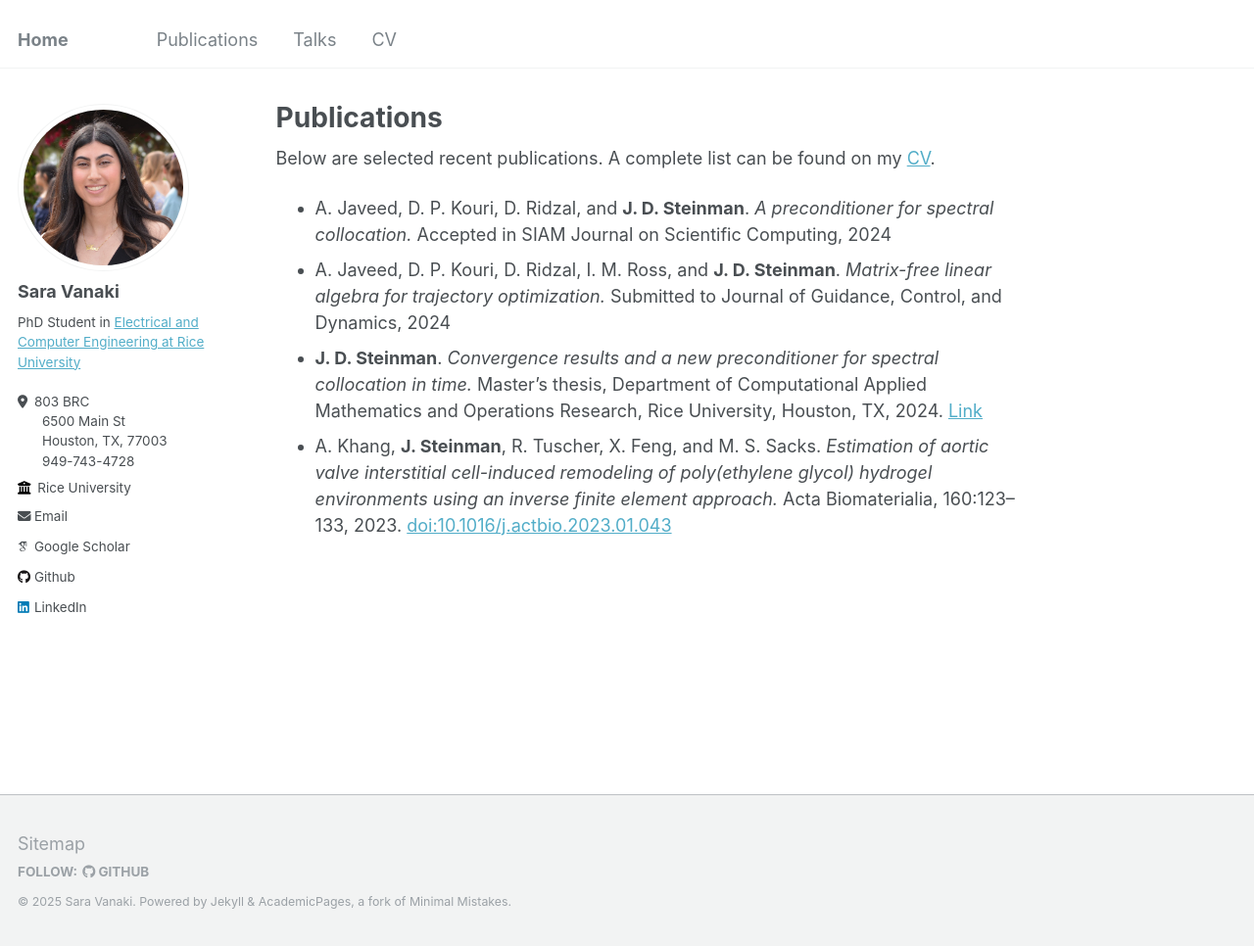
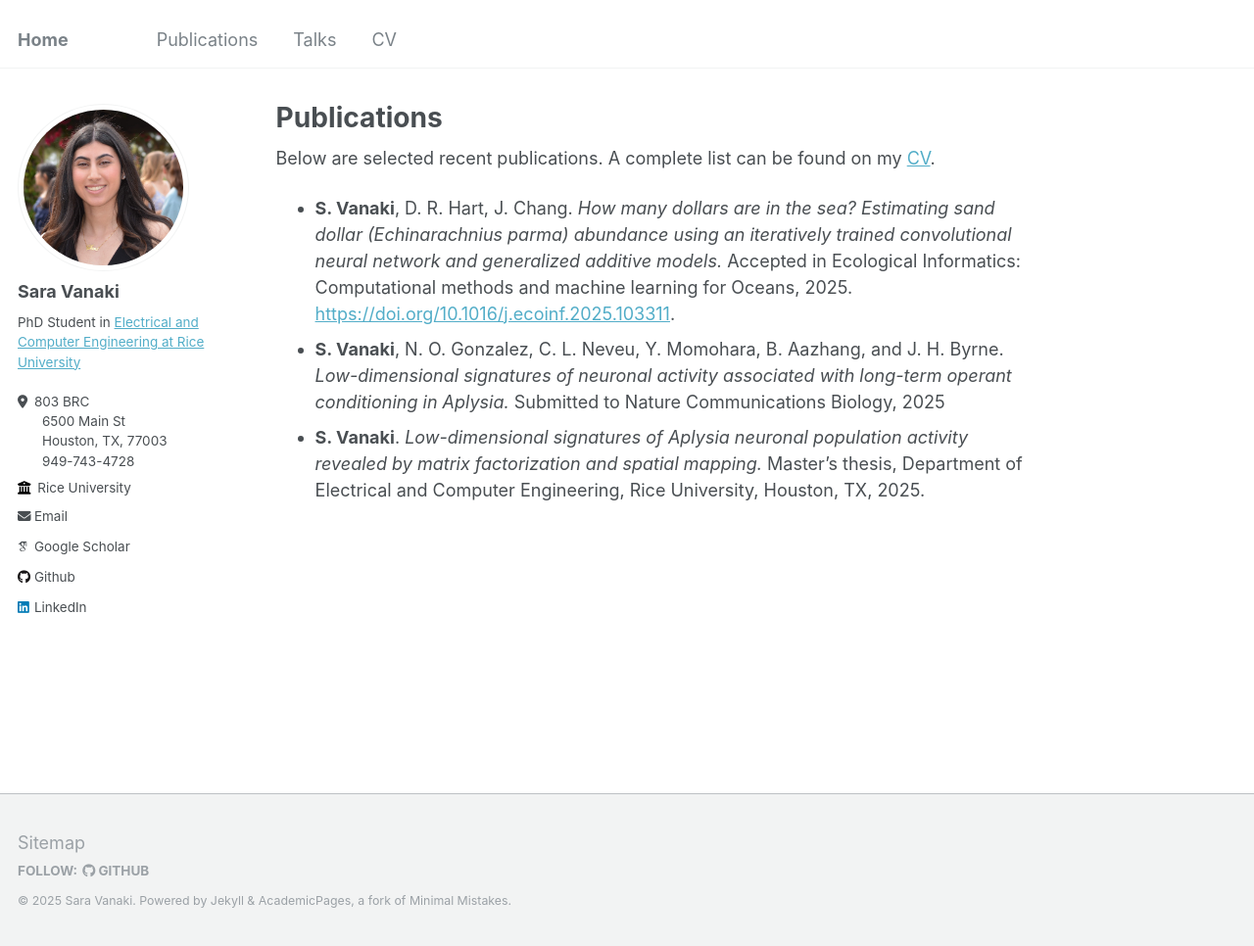
Before and after one commit to svanaki1/Sara-Vanaki, a Jekyll site: the page built from _pages/publications.md, in a window 1280 px wide and 966 px high. Shown: the whole window at 98% size. Built offline with Jekyll 4.4.1, drawn with Linux system fonts in a browser that asks for light colours; some web fonts are replaced.

Commit message:
Update publications.md

```diff
--- a/_pages/publications.md
+++ b/_pages/publications.md
@@ -7,7 +7,6 @@ author_profile: true
 
 Below are selected recent publications. A complete list can be found on my [CV](../files/jcv.pdf).
 
-* A. Javeed, D. P. Kouri, D. Ridzal, and **J. D. Steinman**. *A preconditioner for spectral collocation.* Accepted in SIAM Journal on Scientific Computing, 2024
-* A. Javeed, D. P. Kouri, D. Ridzal, I. M. Ross, and **J. D. Steinman**. *Matrix-free linear algebra for trajectory optimization.* Submitted to Journal of Guidance, Control, and Dynamics, 2024
-* **J. D. Steinman**. *Convergence results and a new preconditioner for spectral collocation in time.* Master’s thesis, Department of Computational Applied Mathematics and Operations Research, Rice University, Houston, TX, 2024. [Link](https://repository.rice.edu/items/652adf04-8663-4ba9-b604-cf571b16a1a0)
-* A. Khang, **J. Steinman**, R. Tuscher, X. Feng, and M. S. Sacks. *Estimation of aortic valve interstitial cell-induced remodeling of poly(ethylene glycol) hydrogel environments using an inverse finite element approach.* Acta Biomaterialia, 160:123–133, 2023. [doi:10.1016/j.actbio.2023.01.043](https://doi.org/10.1016/j.actbio.2023.01.043)
+* **S. Vanaki**, D. R. Hart, J. Chang. *How many dollars are in the sea? Estimating sand dollar (Echinarachnius parma) abundance using an iteratively trained convolutional neural network and generalized additive models.* Accepted in Ecological Informatics: Computational methods and machine learning for Oceans, 2025. [https://doi.org/10.1016/j.ecoinf.2025.103311](https://doi.org/10.1016/j.ecoinf.2025.103311).
+* **S. Vanaki**, N. O. Gonzalez, C. L. Neveu, Y. Momohara, B. Aazhang, and J. H. Byrne. *Low-dimensional signatures of neuronal activity associated with long-term operant conditioning in Aplysia.* Submitted to Nature Communications Biology, 2025
+* **S. Vanaki**. *Low-dimensional signatures of Aplysia neuronal population activity revealed by matrix factorization and spatial mapping.* Master’s thesis, Department of Electrical and Computer Engineering, Rice University, Houston, TX, 2025.
```
